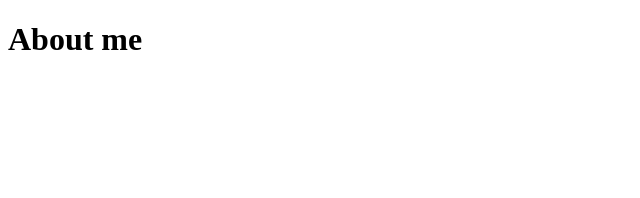
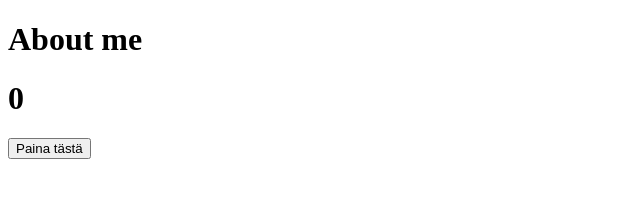
Before and after one commit to cjola002-xamk/cjola002-xamk, a Gatsby site: page /about in a window 1280 px wide. Shown: the whole page, without its empty margins (0-640 px from the left). Built offline with nearby package versions, Linux system fonts and the light colour scheme; Gatsby itself is replaced by a stand-in of ours.

Commit message:
useState hookin testaus

```diff
--- a/package.json
+++ b/package.json
@@ -14,6 +14,7 @@
     "gatsby-plugin-sharp": "^2.14.1",
     "gatsby-source-filesystem": "^2.11.0",
     "gatsby-transformer-sharp": "^2.12.0",
+    "gh-pages": "^3.1.0",
     "prop-types": "^15.7.2",
     "react": "^16.12.0",
     "react-dom": "^16.12.0",
--- /dev/null
+++ b/src/components/Laskuri.js
@@ -0,0 +1,17 @@
+import React, { useState } from 'react';
+
+//Testivä testivä
+
+function Laskuri(){
+    const [laskuri, setLaskuri] = useState(0);
+
+    return(
+        <div>
+            <h1>About me</h1>
+            <h1>{laskuri}</h1>
+            <button id="nappi" onClick={() => {setLaskuri(laskuri+1)}}>Paina tästä</button>
+        </div>
+    );
+};
+
+export default Laskuri;
--- a/src/pages/about.js
+++ b/src/pages/about.js
@@ -1,11 +1,12 @@
-import React from "react"
+import React from "react";
 
+import Laskuri from '../components/Laskuri'
 
 const about = () => {
 
-    return(
-        <h1>About me</h1>
-    )
+return (
+    <Laskuri />
+)
 }
 
 export default about;
```
Also changed, not shown: 1 other file.
